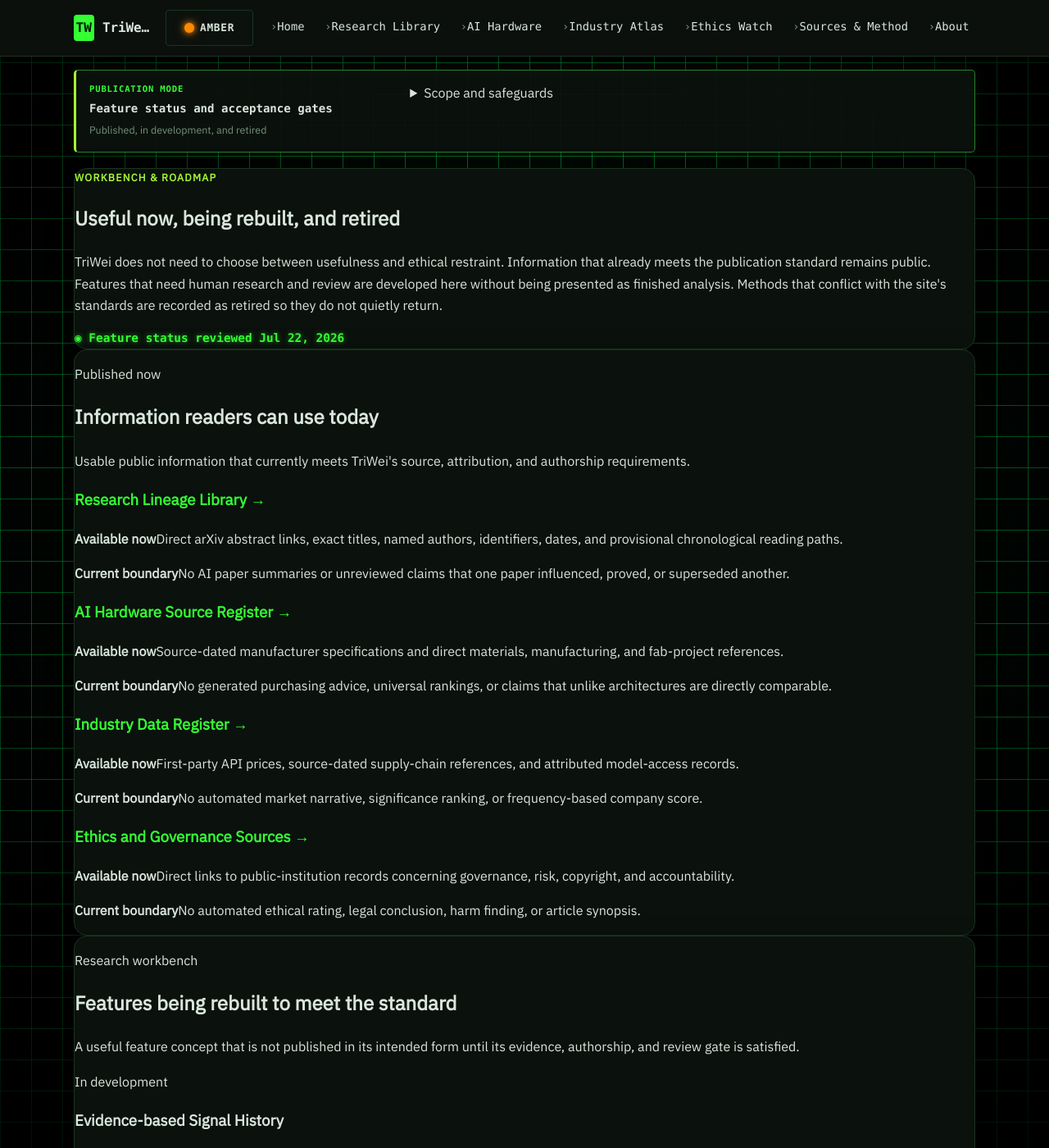
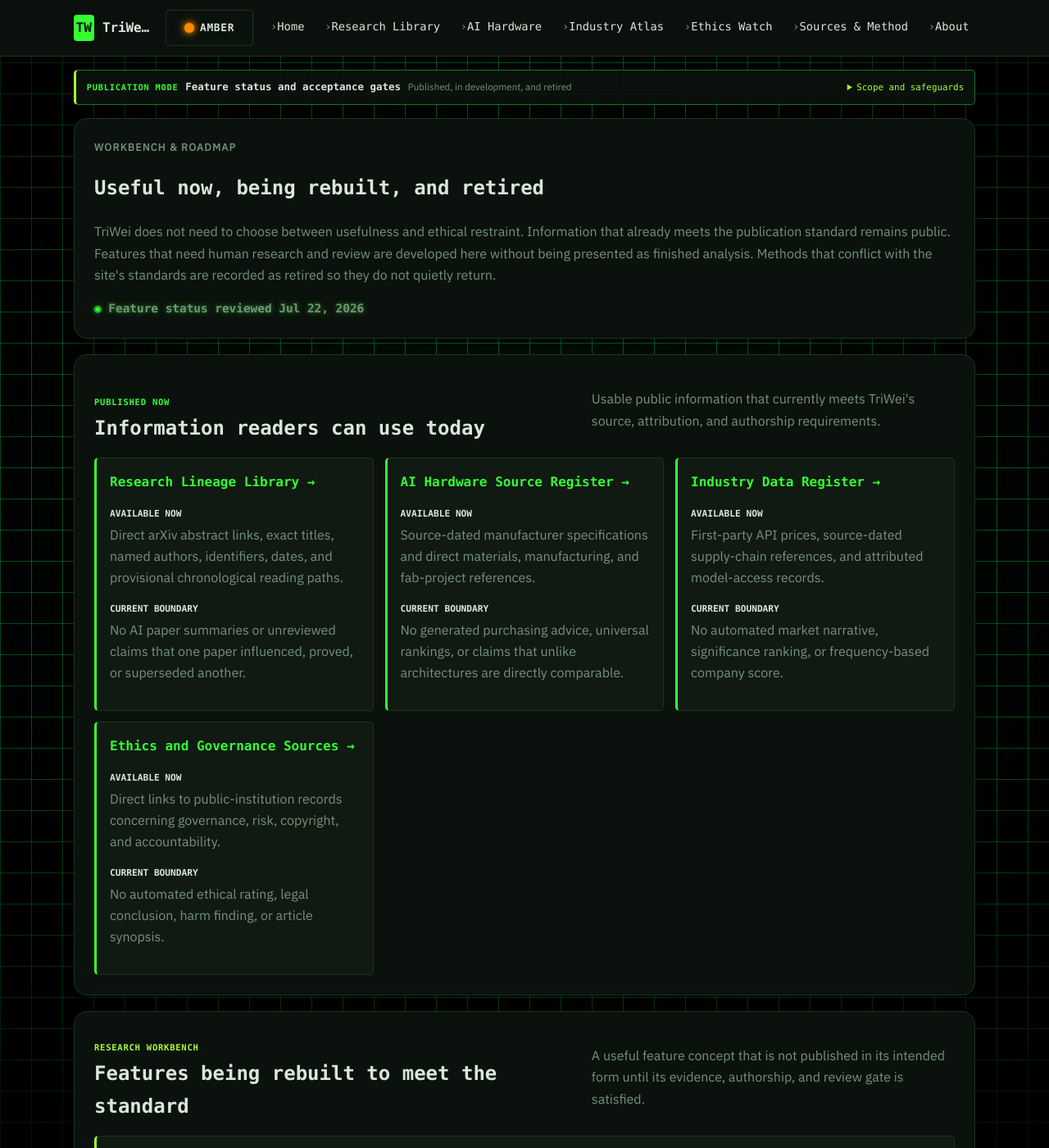
Before and after one commit to Joeyjojoe-jr/triwei-ai-site, a Jekyll site: the page built from workbench.md, in a window 1280 px wide and 1400 px high. Shown: the whole window at 82% size. Built offline with Jekyll 4.4.1, drawn with Linux system fonts in a browser that asks for light colours.

Commit message:
Balance information and publication notices

```diff
--- a/assets/css/publication-standard.css
+++ b/assets/css/publication-standard.css
@@ -1,16 +1,15 @@
 /* Shared publication-governance components. Uses the existing TriWei tokens. */
 .publication-status {
-  display: grid;
-  grid-template-columns: minmax(13rem, 0.8fr) minmax(18rem, 1.4fr) auto;
-  align-items: start;
+  display: flex;
+  align-items: center;
+  justify-content: space-between;
   gap: 1rem;
-  margin: 0 0 1.2rem;
-  padding: 0.9rem 1rem;
-  border: 1px solid color-mix(in srgb, var(--accent) 38%, var(--border));
+  margin: 0 0 1rem;
+  padding: 0.65rem 0.8rem;
+  border: 1px solid color-mix(in srgb, var(--accent) 30%, var(--border));
   border-left: 3px solid var(--accent-2);
   border-radius: 5px;
   background: color-mix(in srgb, var(--surface) 94%, transparent);
-  box-shadow: 0 0 16px color-mix(in srgb, var(--accent) 8%, transparent);
   color: var(--text);
 }
 
@@ -20,39 +19,61 @@
   margin: 0;
 }
 
+.publication-status-summary {
+  display: flex;
+  align-items: baseline;
+  gap: 0.55rem;
+  flex-wrap: wrap;
+}
+
 .publication-status-kicker {
   color: var(--accent);
   font-family: var(--mono);
-  font-size: 0.66rem;
+  font-size: 0.64rem;
   font-weight: 700;
   letter-spacing: 0.08em;
   text-transform: uppercase;
 }
 
 .publication-status strong {
-  display: block;
-  margin-top: 0.2rem;
   font-family: var(--mono);
-  font-size: 0.88rem;
+  font-size: 0.78rem;
 }
 
-.publication-status span,
-.publication-status > p {
+.publication-status span {
   color: var(--muted);
-  font-size: 0.78rem;
+  font-size: 0.72rem;
+}
+
+.publication-status details {
+  min-width: min(100%, 15rem);
+}
+
+.publication-status summary {
+  color: var(--accent-2);
+  cursor: pointer;
+  font-family: var(--mono);
+  font-size: 0.68rem;
+  text-align: right;
+}
+
+.publication-status details p {
+  margin-top: 0.55rem;
+  color: var(--muted);
+  font-size: 0.75rem;
   line-height: 1.5;
 }
 
 .publication-status nav {
-  display: grid;
-  gap: 0.35rem;
-  min-width: 12rem;
+  display: flex;
+  gap: 0.8rem;
+  flex-wrap: wrap;
+  margin-top: 0.45rem;
 }
 
 .publication-status nav a {
   font-family: var(--mono);
-  font-size: 0.7rem;
-  line-height: 1.35;
+  font-size: 0.68rem;
 }
 
 .source-only-page {
@@ -165,7 +186,8 @@
   font-family: var(--mono);
 }
 
-.withheld-notice {
+.withheld-notice,
+.workbench-referral {
   padding: 0.8rem;
   border: 1px dashed color-mix(in srgb, var(--accent-2) 55%, var(--border));
   background: color-mix(in srgb, var(--accent-2) 7%, var(--surface));
@@ -174,24 +196,185 @@
   line-height: 1.55;
 }
 
-.withheld-notice strong {
+.withheld-notice strong,
+.workbench-referral summary {
   color: var(--accent-2);
   font-family: var(--mono);
 }
 
+.workbench-referral summary {
+  cursor: pointer;
+  font-weight: 700;
+}
+
+.workbench-referral p {
+  margin: 0.65rem 0 0;
+}
+
+.workbench-referral a {
+  white-space: nowrap;
+}
+
+.workbench-page {
+  display: grid;
+  gap: 1.2rem;
+}
+
+.workbench-hero,
+.workbench-section {
+  padding: clamp(1rem, 3vw, 1.5rem);
+}
+
+.workbench-hero h1,
+.workbench-section h2,
+.workbench-feature h3,
+.workbench-card h3 {
+  font-family: var(--mono);
+}
+
+.workbench-hero > p,
+.workbench-section-head > p,
+.workbench-card p,
+.workbench-feature p,
+.workbench-feature li {
+  color: var(--muted);
+}
+
+.workbench-section-head {
+  display: grid;
+  grid-template-columns: minmax(0, 1fr) minmax(16rem, 0.75fr);
+  gap: 1rem;
+  align-items: end;
+}
+
+.workbench-section-head h2 {
+  margin: 0.2rem 0 0;
+}
+
+.workbench-state {
+  margin: 0;
+  font-family: var(--mono);
+  font-size: 0.66rem;
+  font-weight: 700;
+  letter-spacing: 0.07em;
+  text-transform: uppercase;
+}
+
+.state-published { color: var(--accent); }
+.state-workbench { color: var(--accent-2); }
+.state-retired { color: var(--muted); }
+
+.workbench-grid {
+  display: grid;
+  grid-template-columns: repeat(auto-fit, minmax(260px, 1fr));
+  gap: 0.85rem;
+  margin-top: 1rem;
+}
+
+.workbench-card,
+.workbench-feature {
+  padding: 1rem;
+  border: 1px solid var(--border);
+  border-radius: 5px;
+  background: color-mix(in srgb, var(--surface-soft) 94%, transparent);
+}
+
+.workbench-card-published { border-left: 3px solid var(--accent); }
+.workbench-card-retired { border-left: 3px solid var(--muted); }
+
+.workbench-card h3,
+.workbench-feature h3 {
+  margin: 0;
+  font-size: 1rem;
+}
+
+.workbench-card strong,
+.workbench-feature strong {
+  display: block;
+  margin-bottom: 0.15rem;
+  color: var(--text);
+  font-family: var(--mono);
+  font-size: 0.7rem;
+  text-transform: uppercase;
+}
+
+.workbench-stack {
+  display: grid;
+  gap: 0.85rem;
+  margin-top: 1rem;
+}
+
+.workbench-feature {
+  border-left: 3px solid var(--accent-2);
+}
+
+.workbench-feature-summary {
+  display: grid;
+  grid-template-columns: minmax(0, 1fr) auto;
+  gap: 1rem;
+  align-items: start;
+}
+
+.workbench-current-link {
+  display: inline-block;
+  padding: 0.45rem 0.6rem;
+  border: 1px solid var(--border);
+  border-radius: 4px;
+  font-family: var(--mono);
+  font-size: 0.7rem;
+  white-space: nowrap;
+}
+
+.workbench-feature details {
+  margin-top: 0.65rem;
+  padding-top: 0.65rem;
+  border-top: 1px solid var(--border);
+}
+
+.workbench-feature summary {
+  color: var(--accent-2);
+  cursor: pointer;
+  font-family: var(--mono);
+  font-size: 0.72rem;
+}
+
+.workbench-feature ol {
+  margin: 0.65rem 0 0;
+  padding-left: 1.25rem;
+}
+
 @media (max-width: 820px) {
-  .publication-status {
+  .publication-status,
+  .publication-status-summary,
+  .workbench-feature-summary {
+    align-items: stretch;
+  }
+
+  .publication-status,
+  .workbench-feature-summary,
+  .workbench-section-head {
+    display: grid;
     grid-template-columns: 1fr;
   }
 
-  .publication-status nav {
-    min-width: 0;
+  .publication-status summary {
+    text-align: left;
+  }
+
+  .workbench-current-link {
+    white-space: normal;
+  }
+
+  .source-only-card dl div {
+    grid-template-columns: 1fr;
   }
 }
 
 @media (prefers-reduced-motion: reduce) {
   .publication-status,
-  .source-only-card {
+  .source-only-card,
+  .workbench-card,
+  .workbench-feature {
     scroll-behavior: auto;
   }
 }
```
